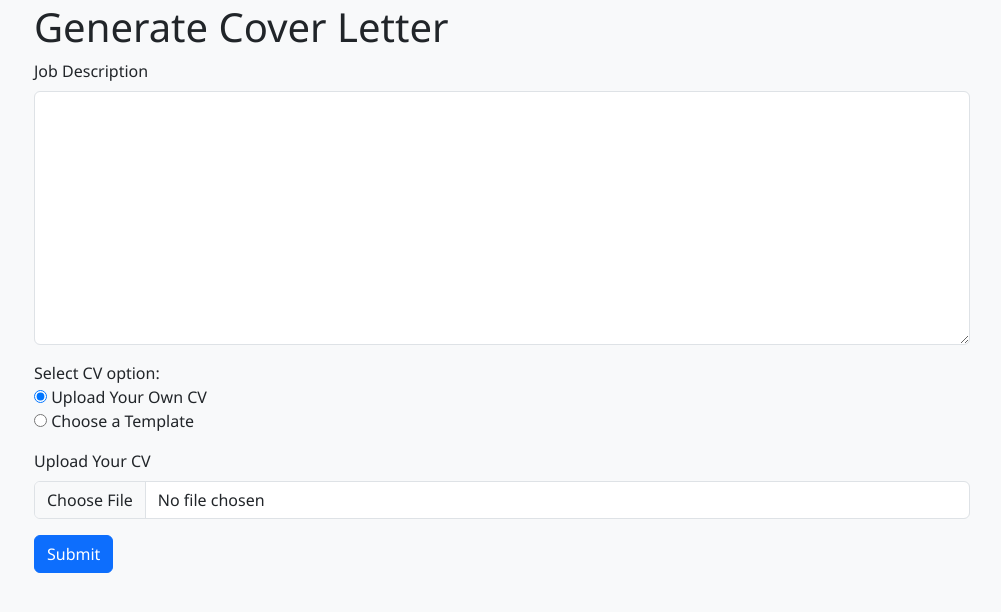
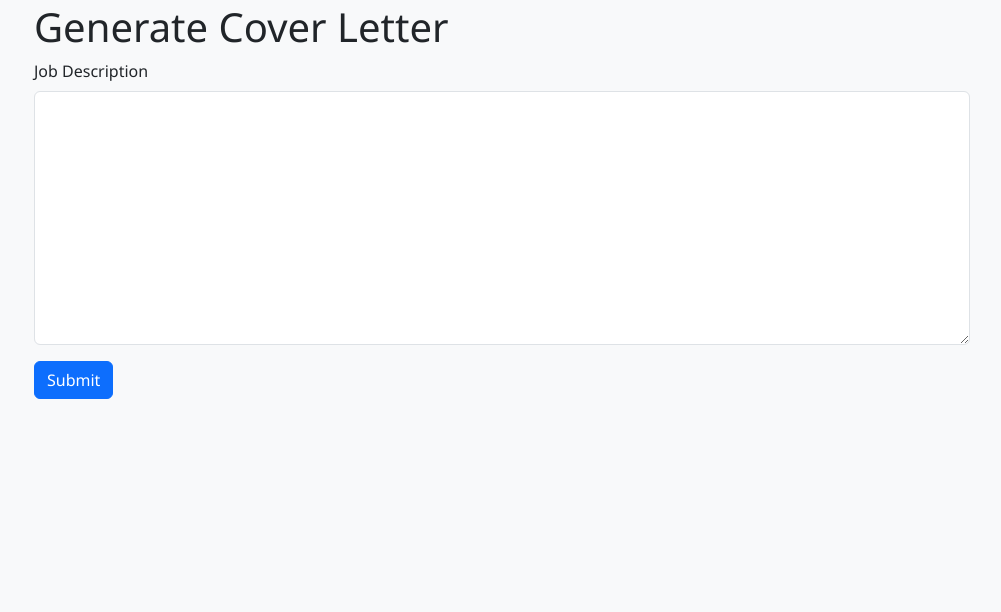
Before and after one commit to OriOfek1/CV_Improver, a FastAPI app: page /generate-cover-letter/1 in a window 1280 px wide. Shown: the part 77-689 px from the top of the page, without its empty margins (138-1139 px from the left). Run offline with FastAPI, Linux system fonts and the light colour scheme.

Commit message:
Fixed cover_letter page.

```diff
--- a/templates/generate_cover_letter.html
+++ b/templates/generate_cover_letter.html
@@ -30,27 +30,8 @@
                 <textarea class="form-control" id="coverLetterText" name="coverLetterText" rows="10" required></textarea>
             </div>
             <div class="mb-3">
-                <label>Select CV option:</label>
-                <div>
-                    <input type="radio" id="uploadCV" name="cvOption" value="upload" checked>
-                    <label for="uploadCV">Upload Your Own CV</label>
-                </div>
-                <div>
-                    <input type="radio" id="selectTemplate" name="cvOption" value="template">
-                    <label for="selectTemplate">Choose a Template</label>
-                </div>
-            </div>
-            <div class="mb-3" id="uploadSection">
-                <label for="cvUpload" class="form-label">Upload Your CV</label>
-                <input class="form-control" type="file" id="cvUpload" name="cvUpload">
             </div>
             <div class="mb-3 hidden" id="templateSection">
-                <p>Select a Template:</p>
-                <div>
-                    <img src="template1.jpg" alt="Template 1" style="width: 100px; cursor: pointer;">
-                    <img src="template2.jpg" alt="Template 2" style="width: 100px; cursor: pointer;">
-                    <img src="template3.jpg" alt="Template 3" style="width: 100px; cursor: pointer;">
-                </div>
             </div>
             <button type="submit" class="btn btn-primary">Submit</button>
         </form>
```
